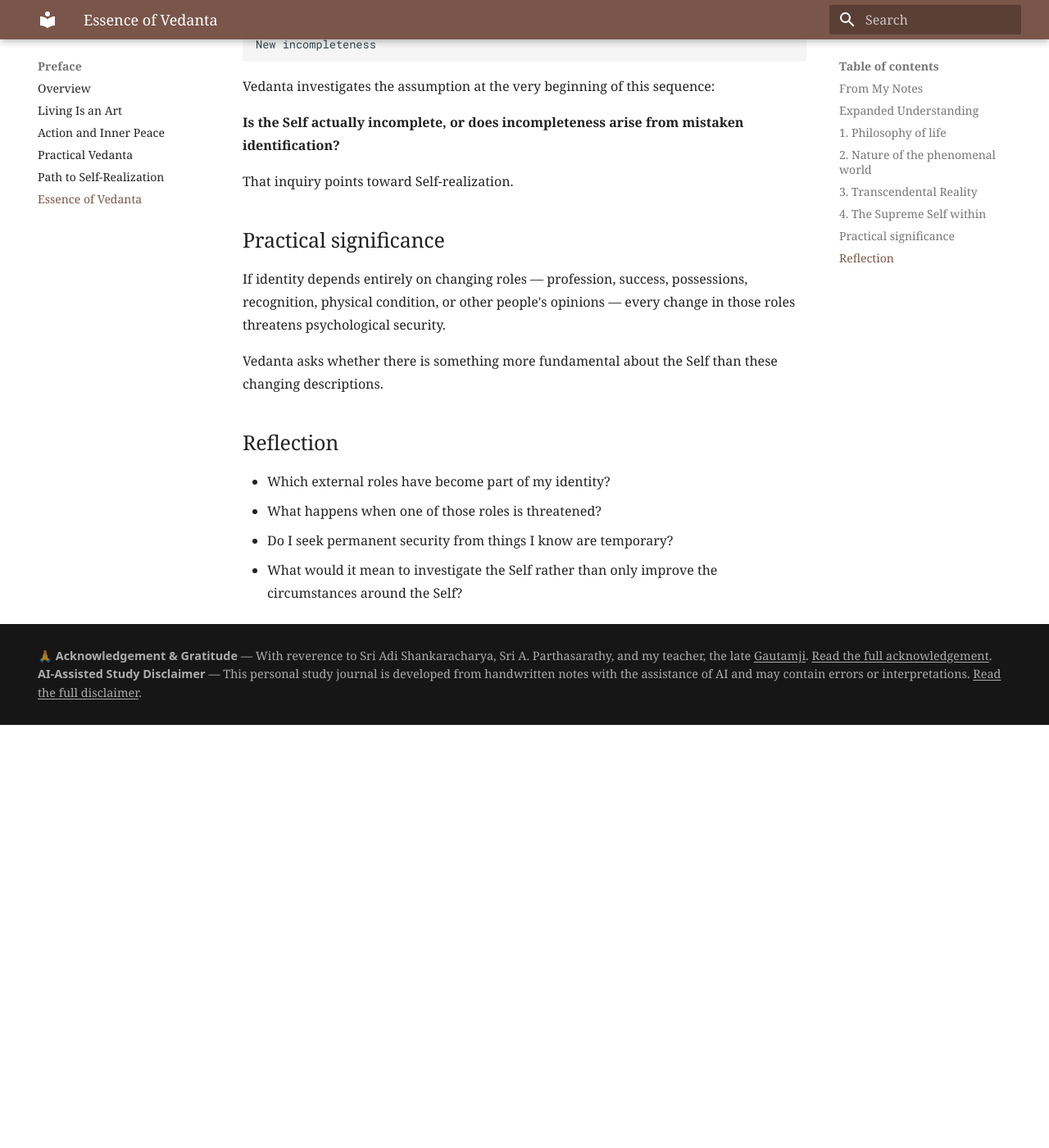
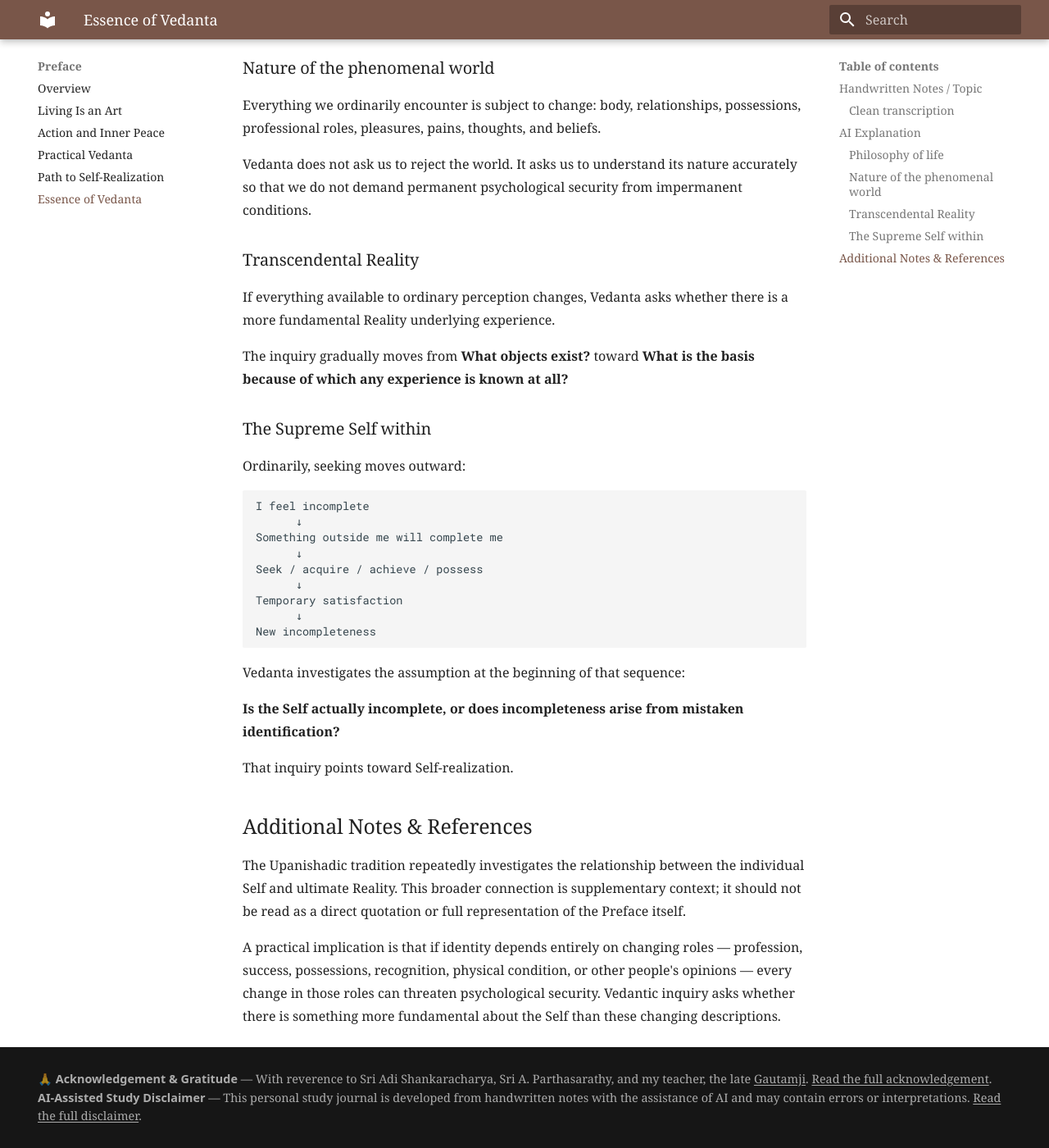
Before and after one commit to pavanturlapati/my-journey-through-vedanta, an MkDocs documentation site: the page built from docs/preface/essence-of-vedanta.md, in a window 1280 px wide and 1400 px high, scrolled down 1867 px. Shown: the whole window at 82% size. Built offline with MkDocs 1.6.1 and Material for MkDocs 9.7.7, drawn with Linux system fonts in a browser that asks for light colours; before the commit the page ends 2751 px from its top, so only the background shows below that; some of the changed text lies outside the part shown.

Commit message:
Refactor Essence of Vedanta study page

````diff
--- a/docs/preface/essence-of-vedanta.md
+++ b/docs/preface/essence-of-vedanta.md
@@ -1,6 +1,10 @@
 # The Essence of Vedanta
 
-## From My Notes
+## Handwritten Notes / Topic
+
+![Handwritten Preface notes](../assets/handwritten-notes/preface-2026-08-23-page-01.jpg)
+
+### Clean transcription
 
 The Preface points toward four movements:
 
@@ -9,45 +13,33 @@ The Preface points toward four movements:
 3. Inquire into the transcendental Reality beyond changing phenomena.
 4. Discover that underlying Reality as the Supreme Self within.
 
-## Expanded Understanding
+## AI Explanation
 
 Practical Vedanta can improve the way a person lives. The deeper inquiry asks something more radical:
 
 **What is the fundamental nature of the person who is living?**
 
-This is where Vedanta moves from the management of life toward Self-inquiry.
+This is where Vedanta moves from management of life toward Self-inquiry.
 
-## 1. Philosophy of life
+### Philosophy of life
 
-A philosophy of life asks questions such as:
-
-- What am I ultimately seeking?
-- Why does desire keep returning?
-- What produces lasting fulfillment?
-- Is happiness produced entirely by objects and circumstances?
-- What gives action meaning?
+A philosophy of life asks questions such as: What am I ultimately seeking? Why does desire keep returning? What produces lasting fulfillment? Is happiness produced entirely by objects and circumstances? What gives action meaning?
 
 Without inquiry, we often inherit answers from society and never examine them.
 
-## 2. Nature of the phenomenal world
+### Nature of the phenomenal world
 
 Everything we ordinarily encounter is subject to change: body, relationships, possessions, professional roles, pleasures, pains, thoughts, and beliefs.
 
 Vedanta does not ask us to reject the world. It asks us to understand its nature accurately so that we do not demand permanent psychological security from impermanent conditions.
 
-## 3. Transcendental Reality
+### Transcendental Reality
 
 If everything available to ordinary perception changes, Vedanta asks whether there is a more fundamental Reality underlying experience.
 
-The inquiry gradually moves from:
+The inquiry gradually moves from **What objects exist?** toward **What is the basis because of which any experience is known at all?**
 
-**What objects exist?**
-
- toward:
-
-**What is the basis because of which any experience is known at all?**
-
-## 4. The Supreme Self within
+### The Supreme Self within
 
 Ordinarily, seeking moves outward:
 
@@ -63,21 +55,14 @@ Temporary satisfaction
 New incompleteness
 ```
 
-Vedanta investigates the assumption at the very beginning of this sequence:
+Vedanta investigates the assumption at the beginning of that sequence:
 
 **Is the Self actually incomplete, or does incompleteness arise from mistaken identification?**
 
 That inquiry points toward Self-realization.
 
-## Practical significance
+## Additional Notes & References
 
-If identity depends entirely on changing roles — profession, success, possessions, recognition, physical condition, or other people's opinions — every change in those roles threatens psychological security.
+The Upanishadic tradition repeatedly investigates the relationship between the individual Self and ultimate Reality. This broader connection is supplementary context; it should not be read as a direct quotation or full representation of the Preface itself.
 
-Vedanta asks whether there is something more fundamental about the Self than these changing descriptions.
-
-## Reflection
-
-- Which external roles have become part of my identity?
-- What happens when one of those roles is threatened?
-- Do I seek permanent security from things I know are temporary?
-- What would it mean to investigate the Self rather than only improve the circumstances around the Self?
+A practical implication is that if identity depends entirely on changing roles — profession, success, possessions, recognition, physical condition, or other people's opinions — every change in those roles can threaten psychological security. Vedantic inquiry asks whether there is something more fundamental about the Self than these changing descriptions.
````
